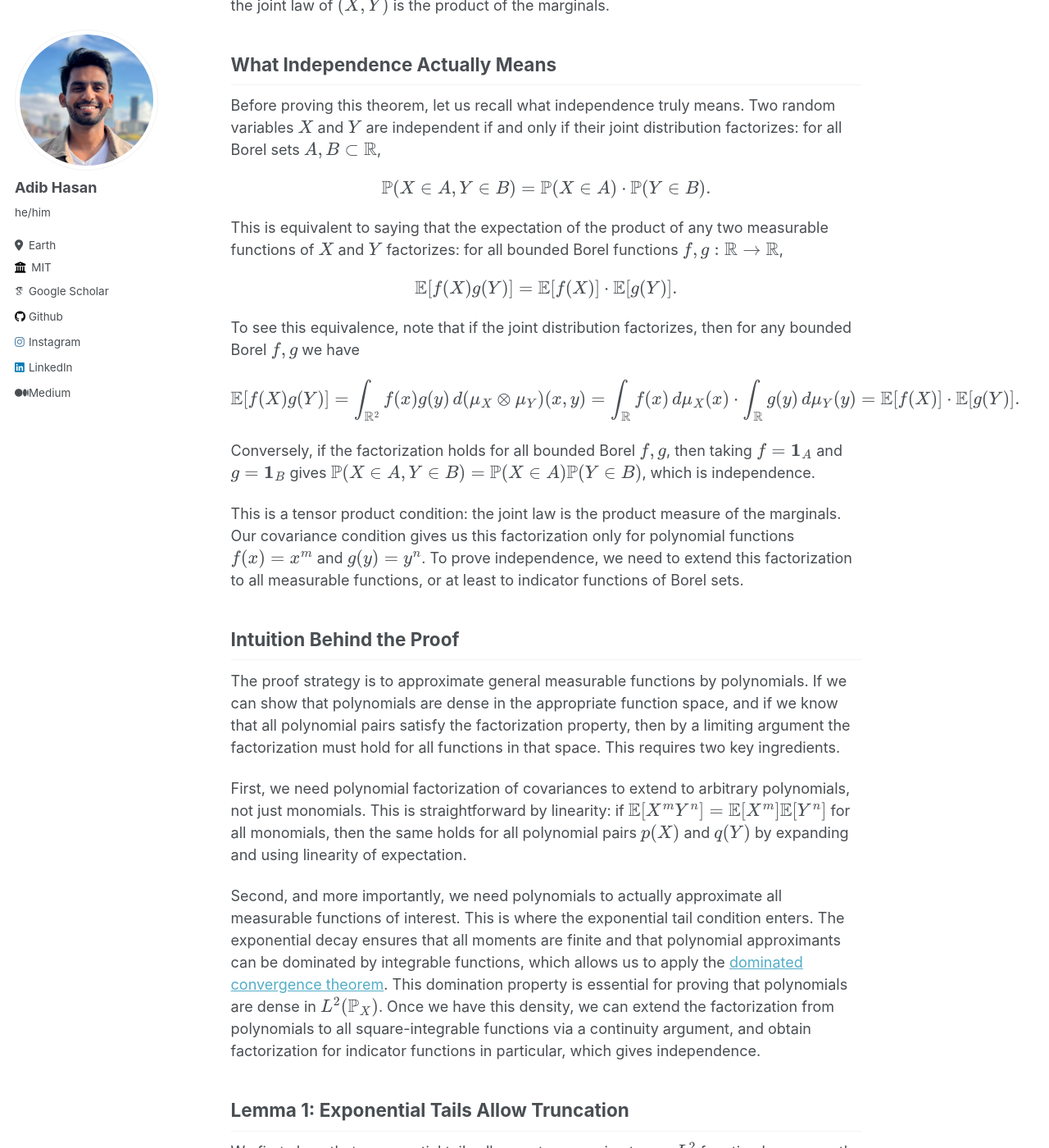
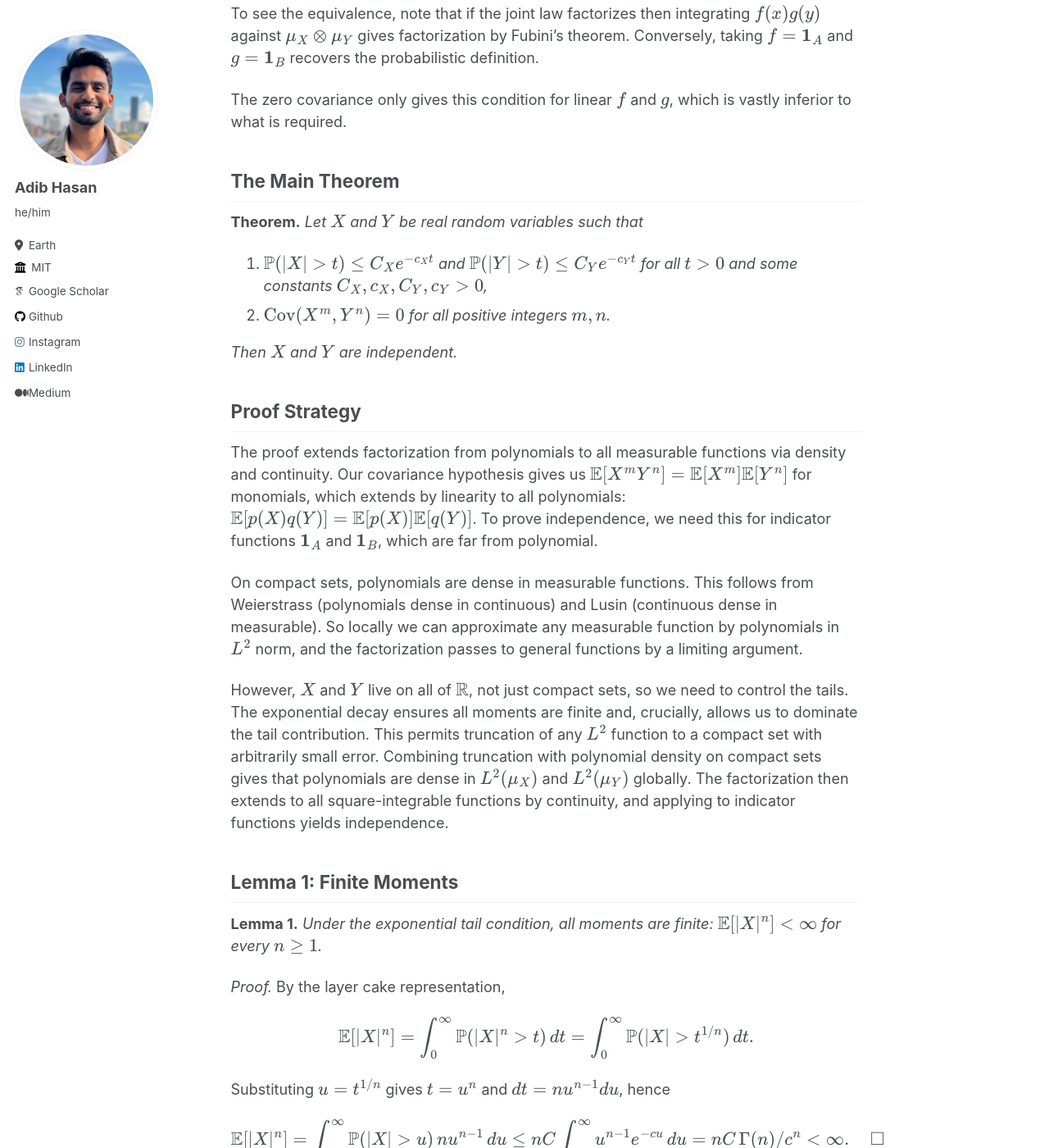
Before and after one commit to Neehan/neehan.github.io, a Jekyll site: the page built from _blog/no-corr-to-independence.md, in a window 1280 px wide and 1400 px high, scrolled down 1116 px. Shown: the whole window at 82% size. Built offline with Jekyll 4.4.1, drawn with Linux system fonts in a browser that asks for light colours; some web fonts are replaced; some of the changed text lies outside the part shown.

Commit message:
no corr to indep

```diff
--- a/_blog/no-corr-to-independence.md
+++ b/_blog/no-corr-to-independence.md
@@ -10,146 +10,95 @@ tags:
 ---
 *(**Note:** This is a draft. Might contain mistakes)*
 
-It is a well-known fact in probability that zero correlation does not always imply independence. The standard counterexample is trivial: let $X$ be a standard normal random variable and $Y = X^2$. Then $X$ and $Y$ are clearly dependent (knowing $X$ determines $Y$ completely), yet by symmetry $\operatorname{Cov}(X,Y) = \mathbb E[X^3] = 0$. Independence is a much stronger condition than mere uncorrelatedness.
+It is a well-known fact in probability that zero correlation does not always imply independence. The standard counterexample is trivial: let $X$ be a standard normal random variable and $Y = X^2$. Then $X$ and $Y$ are clearly dependent, since knowing $X$ determines $Y$ completely, yet by symmetry $\operatorname{Cov}(X,Y) = \mathbb E[X^3] = 0$. Independence is a much stronger condition than mere uncorrelatedness.
 
-In this note, however, I will show that under certain regularity conditions, a stronger version of the zero correlation property does in fact imply independence. Specifically, if two random variables have exponentially decaying tails and zero correlation between all their mixed moments, then they must be independent. This result can be applied to many common families of distributions including Gaussian, Gamma, Exponential and so on.
+But what if we ask for more than just zero correlation? Instead of requiring only that $\operatorname{Cov}(X,Y) = 0$, suppose we require that $\operatorname{Cov}(X^m,Y^n) = 0$ for every pair of positive integers $m$ and $n$. This is a vastly stronger condition. It says that not only are $X$ and $Y$ uncorrelated, but so are all powers of $X$ with all powers of $Y$. In this note I will show that under certain regularity conditions, this stronger property does in fact imply independence. Specifically, if two random variables have exponentially decaying tails and all their mixed polynomial covariances vanish, then they must be independent. This result applies to many common families of distributions including Gaussian, Gamma, and Exponential.
 
 **Notations.** We work throughout on a fixed probability space $(\Omega,\mathcal F,\mathbb P)$. All random variables are real-valued and defined on this space. For a random variable $X:\Omega\to\mathbb R$, we denote its [law](https://en.wikipedia.org/wiki/Probability_distribution) by $\mu\_X$, the pushforward of $\mathbb P$ under $X$. The space $L^2(\mathbb P\_X)$ means $L^2(\mathbb R,\mathcal B(\mathbb R),\mu\_X)$, and we freely identify a function $f\in L^2(\mathbb P\_X)$ with the random variable $f(X)\in L^2(\mathbb P)$.
 
-## The Main Theorem
+## What Independence Means
 
-**Theorem.** Let $X$ and $Y$ be real random variables on $(\Omega,\mathcal F,\mathbb P)$ such that for some constants $C\_X,c\_X,C\_Y,c\_Y>0$,
-
+Two random variables $X$ and $Y$ are independent if their joint distribution factorizes:
 $$
-\mathbb P(|X|>t) \le C_X e^{-c_X t},\qquad
-\mathbb P(|Y|>t) \le C_Y e^{-c_Y t}
-\quad\text{for all }t>0.
+\mathbb P(X\in A, Y\in B) = \mathbb P(X\in A)\cdot\mathbb P(Y\in B)
 $$
 
-Assume furthermore that for every pair of positive integers $m,n$,
-
-$$
-\operatorname{Cov}(X^m,Y^n)
-= \mathbb E[X^m Y^n] - \mathbb E[X^m]\mathbb E[Y^n]
-= 0.
-$$
-
-Then $X$ and $Y$ are independent.
-
-In other words, exponential tails plus vanishing mixed monomial covariances imply that the joint law of $(X,Y)$ is the product of the marginals.
-
-## What Independence Actually Means
-
-Before proving this theorem, let us recall what independence truly means. Two random variables $X$ and $Y$ are independent if and only if their joint distribution factorizes: for all Borel sets $A,B\subset\mathbb R$,
-
-$$
-\mathbb P(X\in A, Y\in B) = \mathbb P(X\in A)\cdot\mathbb P(Y\in B).
-$$
-
-This is equivalent to saying that the expectation of the product of any two measurable functions of $X$ and $Y$ factorizes: for all bounded Borel functions $f,g:\mathbb R\to\mathbb R$,
+for all Borel sets $A,B\subset\mathbb R$. This is equivalent to expectation factorizing for all bounded measurable functions:
 
 $$
 \mathbb E[f(X)g(Y)] = \mathbb E[f(X)]\cdot\mathbb E[g(Y)].
 $$
 
-To see this equivalence, note that if the joint distribution factorizes, then for any bounded Borel $f,g$ we have
+To see the equivalence, note that if the joint law factorizes then integrating $f(x)g(y)$ against $\mu\_X\otimes\mu\_Y$ gives factorization by Fubini's theorem. Conversely, taking $f=\mathbf 1\_A$ and $g=\mathbf 1\_B$ recovers the probabilistic definition.
+
+The zero covariance only gives this condition for linear $f$ and $g$, which is vastly inferior to what is required.
+
+## The Main Theorem
+
+**Theorem.** *Let $X$ and $Y$ be real random variables such that*
+1. *$\mathbb P(\|X\|>t) \le C\_X e^{-c\_X t}$ and $\mathbb P(\|Y\|>t) \le C\_Y e^{-c\_Y t}$ for all $t>0$ and some constants $C\_X,c\_X,C\_Y,c\_Y>0$,*
+2. *$\operatorname{Cov}(X^m,Y^n) = 0$ for all positive integers $m,n$.*
+
+*Then $X$ and $Y$ are independent.*
+
+## Proof Strategy
+
+The proof extends factorization from polynomials to all measurable functions via density and continuity. Our covariance hypothesis gives us $\mathbb E[X^m Y^n] = \mathbb E[X^m]\mathbb E[Y^n]$ for monomials, which extends by linearity to all polynomials: $\mathbb E[p(X)q(Y)] = \mathbb E[p(X)]\mathbb E[q(Y)]$. To prove independence, we need this for indicator functions $\mathbf 1\_A$ and $\mathbf 1\_B$, which are far from polynomial.
+
+On compact sets, polynomials are dense in measurable functions. This follows from Weierstrass (polynomials dense in continuous) and Lusin (continuous dense in measurable). So locally we can approximate any measurable function by polynomials in $L^2$ norm, and the factorization passes to general functions by a limiting argument.
+
+However, $X$ and $Y$ live on all of $\mathbb R$, not just compact sets, so we need to control the tails. The exponential decay ensures all moments are finite and, crucially, allows us to dominate the tail contribution. This permits truncation of any $L^2$ function to a compact set with arbitrarily small error. Combining truncation with polynomial density on compact sets gives that polynomials are dense in $L^2(\mu\_X)$ and $L^2(\mu\_Y)$ globally. The factorization then extends to all square-integrable functions by continuity, and applying to indicator functions yields independence.
+
+## Lemma 1: Finite Moments
+
+**Lemma 1.** *Under the exponential tail condition, all moments are finite: $\mathbb E[\|X\|^n] < \infty$ for every $n\ge 1$.*
+
+*Proof.* By the layer cake representation,
 
 $$
-\mathbb E[f(X)g(Y)] = \int_{\mathbb R^2} f(x)g(y)\,d(\mu_X\otimes\mu_Y)(x,y) = \int_{\mathbb R} f(x)\,d\mu_X(x) \cdot \int_{\mathbb R} g(y)\,d\mu_Y(y) = \mathbb E[f(X)]\cdot\mathbb E[g(Y)].
+\mathbb E[|X|^n]
+= \int_0^\infty \mathbb P(|X|^n > t)\,dt
+= \int_0^\infty \mathbb P(|X| > t^{1/n})\,dt.
 $$
 
-Conversely, if the factorization holds for all bounded Borel $f,g$, then taking $f=\mathbf 1\_A$ and $g=\mathbf 1\_B$ gives $\mathbb P(X\in A, Y\in B) = \mathbb P(X\in A)\mathbb P(Y\in B)$, which is independence.
-
-This is a tensor product condition: the joint law is the product measure of the marginals. Our covariance condition gives us this factorization only for polynomial functions $f(x) = x^m$ and $g(y) = y^n$. To prove independence, we need to extend this factorization to all measurable functions, or at least to indicator functions of Borel sets.
-
-## Intuition Behind the Proof
-
-The proof strategy is to approximate general measurable functions by polynomials. If we can show that polynomials are dense in the appropriate function space, and if we know that all polynomial pairs satisfy the factorization property, then by a limiting argument the factorization must hold for all functions in that space. This requires two key ingredients.
-
-First, we need polynomial factorization of covariances to extend to arbitrary polynomials, not just monomials. This is straightforward by linearity: if $\mathbb E[X^m Y^n] = \mathbb E[X^m]\mathbb E[Y^n]$ for all monomials, then the same holds for all polynomial pairs $p(X)$ and $q(Y)$ by expanding and using linearity of expectation.
-
-Second, and more importantly, we need polynomials to actually approximate all measurable functions of interest. This is where the exponential tail condition enters. The exponential decay ensures that all moments are finite and that polynomial approximants can be dominated by integrable functions, which allows us to apply the [dominated convergence theorem](https://en.wikipedia.org/wiki/Dominated_convergence_theorem). This domination property is essential for proving that polynomials are dense in $L^2(\mathbb P\_X)$. Once we have this density, we can extend the factorization from polynomials to all square-integrable functions via a continuity argument, and obtain factorization for indicator functions in particular, which gives independence.
-
-## Lemma 1: Exponential Tails Allow Truncation
-
-We first show that exponential tails allow us to approximate any $L^2$ function by compactly supported ones.
-
-**Lemma 1.** Let $\mu$ be a probability measure on $\mathbb R$ with exponentially decaying tail:
+Substituting $u = t^{1/n}$ gives $t = u^n$ and $dt = n u^{n-1} du$, hence
 
 $$
-\mu(\{|x|>t\}) \le C e^{-ct}\quad\text{for all }t>0,
+\mathbb E[|X|^n]
+= \int_0^\infty \mathbb P(|X| > u)\, n u^{n-1}\,du
+\le nC \int_0^\infty u^{n-1} e^{-cu}\,du
+= nC\,\Gamma(n)/c^n < \infty.
+\quad\square
 $$
 
-for some constants $C,c>0$. Then:
-1. All moments are finite: $\int\_{\mathbb R} |x|^n\,d\mu(x) < \infty$ for every $n\ge 1$.
-2. For any $f\in L^2(\mu)$ and $\varepsilon>0$, there exists $R>0$ such that the truncation $f\_R(x) = f(x)\mathbf 1\_{\{|x|\le R\}}$ satisfies $\|f-f\_R\|_{L^2(\mu)} < \varepsilon$.
+## Lemma 2: Truncation
 
-*Proof.* For (1), use the layer cake representation: for each integer $n\ge 1$,
+**Lemma 2.** *Under the exponential tail condition, for any $f\in L^2(\mu)$ and $\varepsilon>0$, there exists $R>0$ such that $\|f-f\_R\|_{L^2(\mu)} < \varepsilon$, where $f\_R(x) = f(x)\mathbf 1\_{\{\|x\|\le R\}}$.*
 
-$$
-\int_{\mathbb R} |x|^n\,d\mu(x)
-= \int_0^\infty \mu(\{|x|^n > t\})\,dt
-= \int_0^\infty \mu(\{|x| > t^{1/n}\})\,dt.
-$$
+*Proof.* We have $\|f-f\_R\|_{L^2(\mu)}^2 = \int\_{\|x\|>R} \|f(x)\|^2 \, d\mu(x)$. Since $f\in L^2(\mu)$, we can dominate the integrand by the integrable function $\|f(x)\|^2$. The sets $\{\|x\|>R\}$ decrease to $\emptyset$ as $R\to\infty$, so by dominated convergence theorem, $\|f-f\_R\|_{L^2(\mu)}\to 0$. $\square$
 
-Change variables $u = t^{1/n}$, so $t = u^n$ and $dt = n u^{n-1} du$:
+## Lemma 3: Polynomial Density on Compact Sets
 
-$$
-\int_{\mathbb R} |x|^n\,d\mu(x)
-= \int_0^\infty \mu(\{|x| > u\})\, n u^{n-1}\,du
-\le nC \int_0^\infty u^{n-1} e^{-cu}\,du
-= nC\,\Gamma(n)/c^n < \infty.
-$$
+**Lemma 3.** *Let $\mu$ be a finite Borel measure on $\mathbb R$ and $R>0$. For any measurable $f:\mathbb R\to\mathbb R$ supported in $[-R,R]$ with $f\in L^2(\mu)$ and any $\varepsilon>0$, there exists a polynomial $p$ such that $\|f-p\|_{L^2(\mu)} < \varepsilon$.*
 
-For (2), note that
-
-$$
-\|f-f_R\|_{L^2(\mu)}^2 = \int_{|x|>R} |f(x)|^2 \, d\mu(x).
-$$
-
-Since $|f|^2\in L^1(\mu)$ and the sets $\{|x|>R\}$ decrease to the empty set as $R\to\infty$, the [dominated convergence theorem](https://en.wikipedia.org/wiki/Dominated_convergence_theorem) gives $\|f-f\_R\|_{L^2(\mu)}\to 0$. $\square$
-
-## Lemma 2: Polynomial Approximation on Compact Sets
-
-Next we show that compactly supported measurable functions can be approximated by polynomials.
-
-**Lemma 2.** Let $\mu$ be a finite Borel measure on $\mathbb R$ and $R>0$. For any measurable function $f:\mathbb R\to\mathbb R$ supported in $[-R,R]$ with $f\in L^2(\mu)$, and any $\varepsilon>0$, there exists a polynomial $p$ such that $\|f-p\|_{L^2(\mu)} < \varepsilon$.
-
-*Proof.* First apply [Lusin's theorem](https://en.wikipedia.org/wiki/Lusin%27s_theorem): there exists a continuous function $g:[-R,R]\to\mathbb R$ and a measurable set $E\subset[-R,R]$ with $\mu(E)<\delta$ such that $f(x)=g(x)$ for all $x\in[-R,R]\setminus E$. Extend $g$ to vanish outside $[-R,R]$. Then
+*Proof.* By Lusin's theorem, there exists a continuous function $g:[-R,R]\to\mathbb R$ and a measurable set $E\subset[-R,R]$ with $\mu(E)<\delta$ such that $f(x)=g(x)$ for all $x\in[-R,R]\setminus E$. Extend $g$ to vanish outside $[-R,R]$. Since $f\in L^2(\mu)$ and $g$ is bounded by some $M$ on the compact set $[-R,R]$, we have
 
 $$
 \|f - g\|_{L^2(\mu)}^2
 = \int_E |f(x) - g(x)|^2\,d\mu(x)
-\le \int_E (|f(x)| + |g(x)|)^2\,d\mu(x).
+\le \int_E (|f(x)| + |g(x)|)^2\,d\mu(x)
+\le 4M^2 \mu(E) < 4M^2\delta.
 $$
 
-Since $f\in L^2(\mu)$ and $g$ is continuous on a compact set (hence bounded by some $M$), we have
-
-$$
-\|f - g\|_{L^2(\mu)}^2 \le 4M^2 \mu(E) < 4M^2\delta.
-$$
-
-Choosing $\delta$ small enough gives $\|f - g\|_{L^2(\mu)} < \varepsilon/2$.
-
-Next, apply [Weierstrass approximation](https://en.wikipedia.org/wiki/Stone%E2%80%93Weierstrass_theorem): there exists a polynomial $p$ such that $\sup\_{x\in[-R,R]} |g(x) - p(x)| < \delta'$. Then
-
-$$
-\|g-p\|_{L^2(\mu)}^2
-\le \delta'^2\,\mu([-R,R])
-\le \delta'^2 \mu(\mathbb R).
-$$
-
-Choosing $\delta'$ small enough gives $\|g-p\|_{L^2(\mu)} < \varepsilon/2$.
-
-By the triangle inequality, $\|f-p\|_{L^2(\mu)} < \varepsilon$. $\square$
+Choosing $\delta$ small enough gives $\|f - g\|_{L^2(\mu)} < \varepsilon/2$. By Weierstrass approximation, there exists a polynomial $p$ with $\sup\_{x\in[-R,R]} \|g(x) - p(x)\| < \delta'$, hence $\|g-p\|_{L^2(\mu)}^2 \le \delta'^2 \mu(\mathbb R)$. Choosing $\delta'$ small enough gives $\|g-p\|_{L^2(\mu)} < \varepsilon/2$. By the triangle inequality, $\|f-p\|_{L^2(\mu)} < \varepsilon$. $\square$
 
 ## Proof of the Main Theorem
 
-**Step 1: Polynomial factorization.** By linearity, the assumption $\mathbb E[X^m Y^n] = \mathbb E[X^m]\mathbb E[Y^n]$ extends from monomials to all polynomials: $\mathbb E[p(X)q(Y)] = \mathbb E[p(X)]\mathbb E[q(Y)]$.
+By linearity, the assumption $\mathbb E[X^m Y^n] = \mathbb E[X^m]\mathbb E[Y^n]$ extends from monomials to all polynomials: $\mathbb E[p(X)q(Y)] = \mathbb E[p(X)]\mathbb E[q(Y)]$. We now extend this to all square-integrable functions.
 
-**Step 2: Density and continuity.** By Lemmas 1 and 2, polynomials are dense in $L^2(\mu\_X)$ and $L^2(\mu\_Y)$. Take $f\in L^2(\mu\_X)$ and $g\in L^2(\mu\_Y)$, and choose polynomial sequences $p\_n \to f$ in $L^2(\mu\_X)$ and $q\_n \to g$ in $L^2(\mu\_Y)$.
+By Lemmas 2 and 3, polynomials are dense in $L^2(\mu\_X)$ and $L^2(\mu\_Y)$. Indeed, given $f\in L^2(\mu\_X)$, Lemma 2 allows us to truncate to a compact set with small error, and Lemma 3 approximates the truncation by polynomials. Take $f\in L^2(\mu\_X)$ and $g\in L^2(\mu\_Y)$, and choose polynomial sequences $p\_n \to f$ in $L^2(\mu\_X)$ and $q\_n \to g$ in $L^2(\mu\_Y)$.
 
-Under a probability measure, $L^2\subset L^1$ with $\|h\|_{L^1} \le \|h\|_{L^2}$ by Cauchy–Schwarz. Thus $p\_n(X)\to f(X)$ and $q\_n(Y)\to g(Y)$ in $L^1(\mathbb P)$. For the product,
+Under a probability measure, $L^2\subset L^1$ with $\|h\|\_\{L^1\} \le \|h\|\_\{L^2\}$ by Cauchy–Schwarz, so $p\_n(X)\to f(X)$ and $q\_n(Y)\to g(Y)$ in $L^1(\mathbb P)$. For the product, we have
 
 $$
 \|f(X)g(Y) - p_n(X)q_n(Y)\|_{L^1}
@@ -158,9 +107,9 @@ $$
 \to 0,
 $$
 
-so $\mathbb E[p\_n(X)q\_n(Y)] \to \mathbb E[f(X)g(Y)]$. Since $\mathbb E[p\_n(X)q\_n(Y)] = \mathbb E[p\_n(X)]\mathbb E[q\_n(Y)]$, we obtain $\mathbb E[f(X)g(Y)] = \mathbb E[f(X)]\mathbb E[g(Y)]$.
+hence $\mathbb E[p\_n(X)q\_n(Y)] \to \mathbb E[f(X)g(Y)]$. Since $\mathbb E[p\_n(X)q\_n(Y)] = \mathbb E[p\_n(X)]\mathbb E[q\_n(Y)]$ by polynomial factorization, we obtain $\mathbb E[f(X)g(Y)] = \mathbb E[f(X)]\mathbb E[g(Y)]$ for all $f\in L^2(\mu\_X)$ and $g\in L^2(\mu\_Y)$.
 
-**Step 3: Independence.** Apply the factorization to $f=\mathbf 1\_A$ and $g=\mathbf 1\_B$ (bounded, hence in $L^2$):
+To conclude independence, apply this to $f=\mathbf 1\_A$ and $g=\mathbf 1\_B$ for any Borel sets $A,B\subset\mathbb R$. These indicators are bounded, hence in $L^2$, giving
 
 $$
 \mathbb P(X\in A, Y\in B)
```
